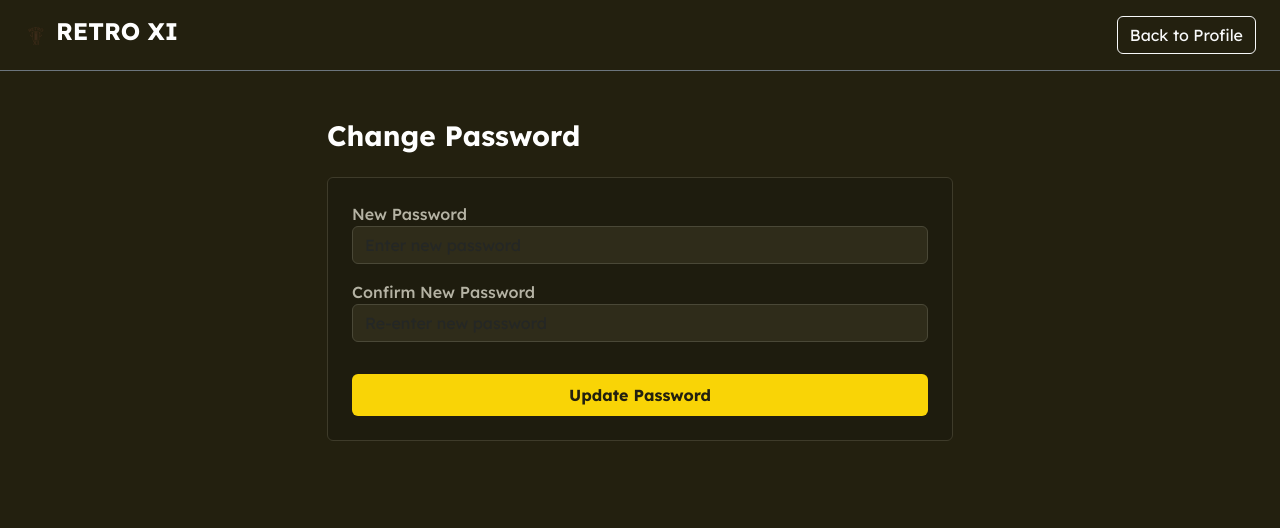
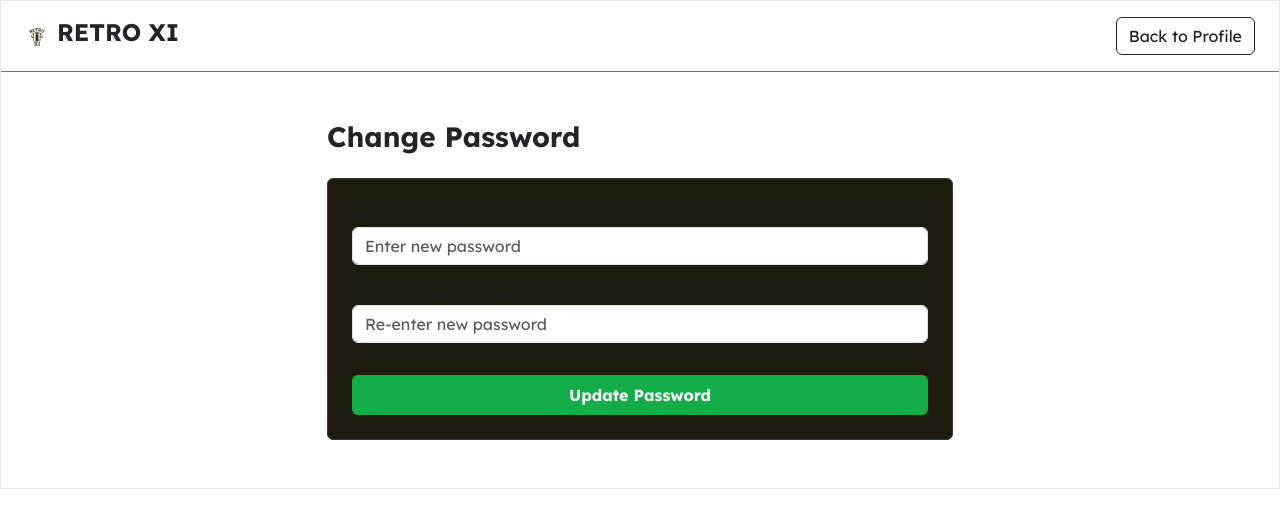
Before and after one commit to LegolasGreenleaf1999/RETRO-XI, a Django app: template templates/user/changepassword.html in a window 1280 px wide. Shown: the top 528 px of the page. Run offline with Django 5.2, Linux system fonts and the light colour scheme; the template is opened without the code that fills it, so the values that code supplies are empty; parts of the project's set-up code (start-up, migrations or seed data) failed here and were passed over.

Commit message:
change password styling

```diff
--- a/templates/user/changepassword.html
+++ b/templates/user/changepassword.html
@@ -11,27 +11,40 @@
     <link href="https://fonts.googleapis.com/css2?family=Material+Symbols+Outlined" rel="stylesheet" />
 
     <style>
+        :root {
+  --primary: #13ae47;
+  --bg-light: #f6f8f6;
+  --bg-dark: #ffffff;
+  --text-dark: #1c1c1c;
+  --text-muted: #6b7280;
+  --card-bg: #ffffff;
+  --border-light: #e5e7eb;
+}
+
 body {
   font-family: 'Lexend', sans-serif;
-            background-color: #23200f;
+  background-color: var(--bg-light);
+  color: var(--text-dark);
 }
+
+/* Converted from first theme */
+.bg-dark-theme {
+  background-color: var(--card-bg);
+  border: 1px solid var(--border-light);
+}
+
+/* Unified primary button */
 .primary-btn {
-            background-color: #f9d406;
-            color: #23200f;
+  background-color: var(--primary);
+  color: #ffffff;
   font-weight: 600;
+  border-radius: 6px;
+  border: none;
+  transition: background-color 0.2s ease;
 }
-        .form-control {
-            background: #2f2c1a;
-            border: 1px solid #4a4837;
-            color: white;
-        }
-        .form-control:focus {
-            border-color: #f9d406;
-            box-shadow: none;
-        }
-        label {
-            color: #b5b3a4;
-            font-weight: 500;
+
+.primary-btn:hover {
+  background-color: #109a3f;
 }
     </style>
 </head>
@@ -39,7 +52,7 @@
 <body class="bg-dark-theme">
 
 <header class="border-bottom border-secondary py-3 px-4 d-flex justify-content-between align-items-center">
-    <div class="d-flex align-items-center text-white">
+    <div class="d-flex align-items-center text-dark">
         <span class="me-2 text-warning">
             <img
   src="{% static 'images/retroxi.png' %}"
@@ -51,12 +64,12 @@
         <h4 class="fw-bold">RETRO XI</h4>
     </div>
 
-    <a href="{% url 'profile' %}" class="btn btn-outline-light">Back to Profile</a>
+    <a href="{% url 'profile' %}" class="btn btn-outline-dark">Back to Profile</a>
 </header>
 
 <div class="container py-5" style="max-width: 650px;">
 
-    <h3 class="text-white fw-bold mb-4">Change Password</h3>
+    <h3 class="text-dark fw-bold mb-4">Change Password</h3>
 
     {% if messages %}
         {% for message in messages %}
```
Lines whose indentation alone changed are shown as unchanged.
